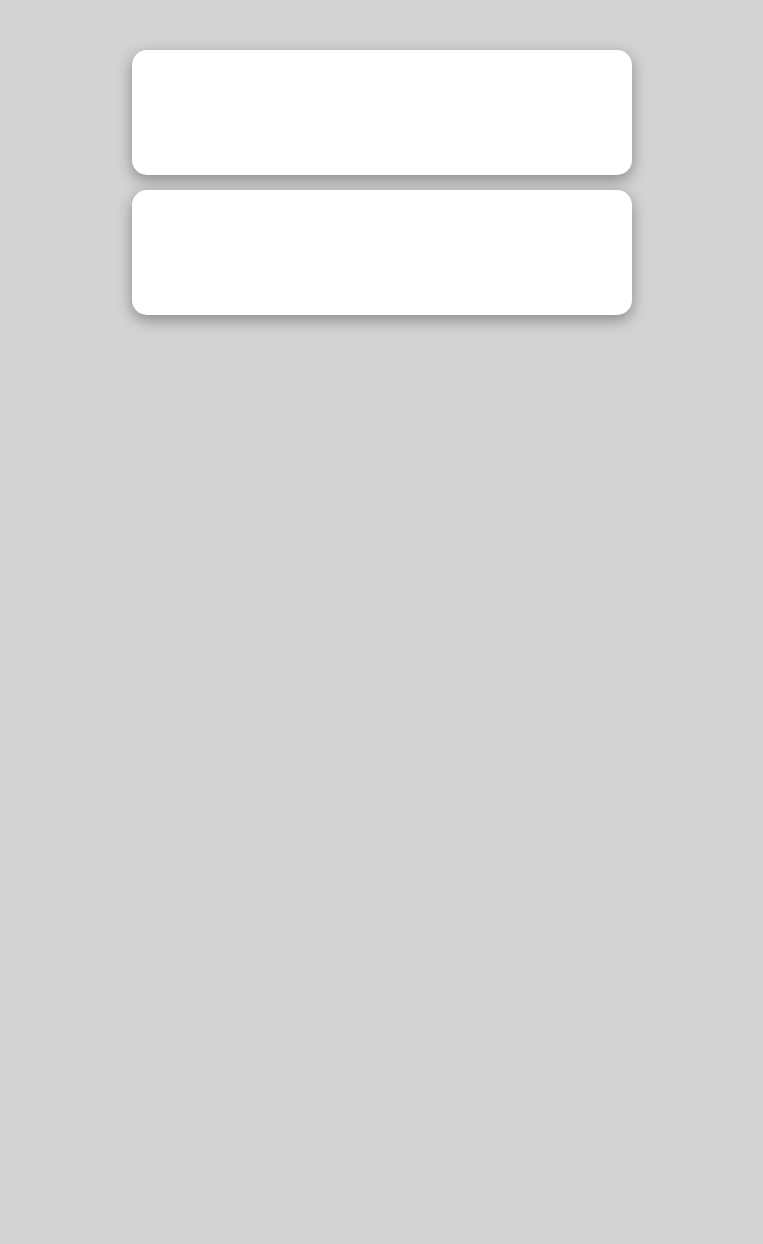
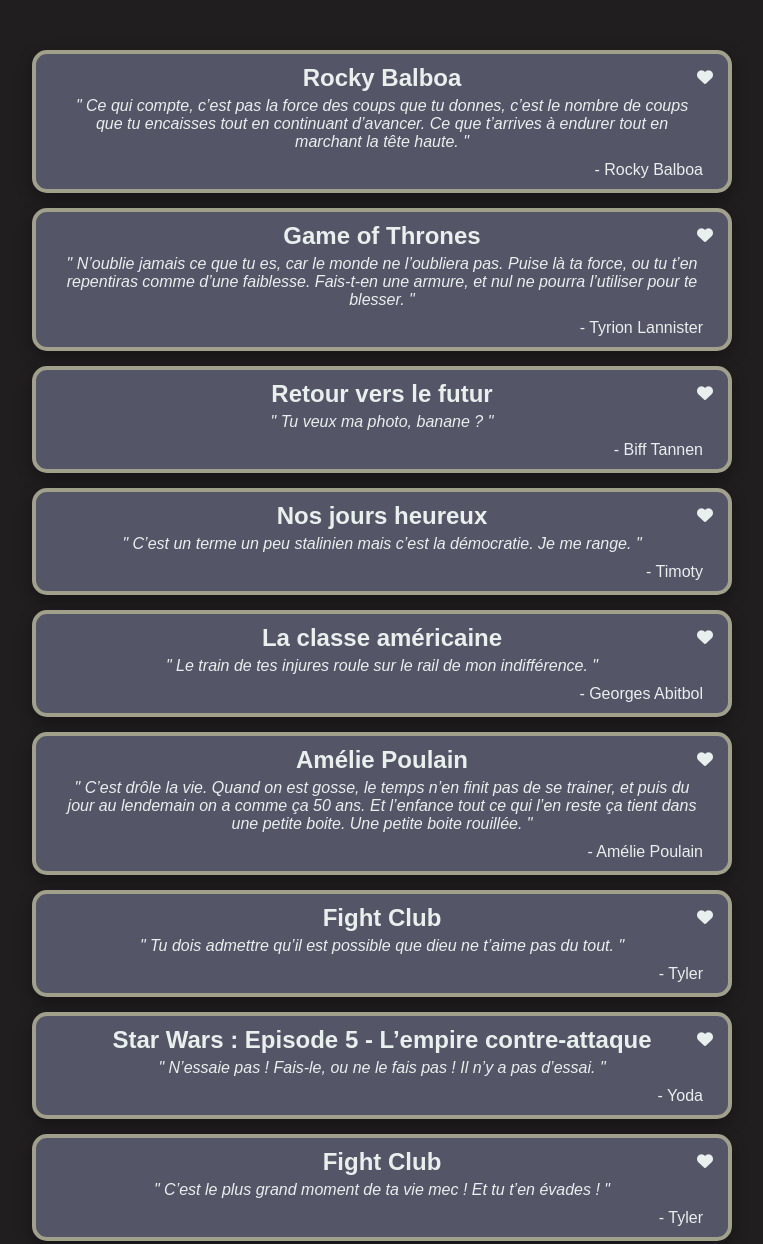
Before and after one commit to Flibouche/Exo_JS_2, a plain HTML site: page exercice5/index.html in a window 1280 px wide. Shown: the top 1244 px of the page, without its empty margins (258-1021 px from the left). Before the commit the page ends 800 px from the top, so only its background shows below. Drawn offline with Linux system fonts and the light colour scheme.

Commit message:
Fin de tous les exercices, ajout de commentaire sur l'exercice 5.

```diff
--- a/exercice5/css/style.css
+++ b/exercice5/css/style.css
@@ -2,11 +2,20 @@
     box-sizing: border-box;
     margin: 0;
     padding: 0;
+    font-family: Arial, Helvetica, sans-serif;
 }
 
 body {
-    background-color: lightgrey;
+    background-color: #211e20;
 }
+
+@keyframes tilt-shaking {
+    0% { transform: rotate(0deg); }
+    25% { transform: rotate(5deg); }
+    50% { transform: rotate(0deg); }
+    75% { transform: rotate(-5deg); }
+    100% { transform: rotate(0deg); }
+  }
 
 .quotes {
     display: grid;
@@ -15,10 +24,46 @@ body {
     margin-top: 50px;
 }
 
-.quote {
-    width: 500px;
-    height: 125px;
+.quoteContainer {
+    position: relative;
+    width: 700px;
+    height: 100%;
     border-radius: 15px;
-    background-color: white;
+    background-color:  #555568;
     box-shadow: rgba(0, 0, 0, 0.35) 0px 5px 15px;
+    border: 4px solid #a0a08b;
+    padding: 10px 25px;
 }
+
+.quoteTitle,
+.quoteContent,
+.quoteAuthor,
+.fa-solid {
+    color: #e9efec;
+}
+
+.quoteTitle,
+.quoteContent {
+    text-align: center;
+}
+
+.quoteTitle {
+    font-weight: 800;
+    padding-bottom: 5px;
+}
+
+.quoteContent {
+    font-style: italic;
+    padding-bottom: 10px;
+}
+
+.quoteAuthor {
+    text-align: right;
+}
+
+.fa-solid {
+    position: absolute;
+    top: 15px;
+    right: 15px;
+    transition: .5s;
+}
--- a/exercice5/index.html
+++ b/exercice5/index.html
@@ -4,6 +4,9 @@
 <head>
     <meta charset="UTF-8">
     <meta name="viewport" content="width=device-width, initial-scale=1.0">
+
+    <!-- ========================== FONT AWESOME =======================-->
+    <link rel="stylesheet" href="https://cdnjs.cloudflare.com/ajax/libs/font-awesome/6.5.1/css/all.min.css" integrity="sha512-DTOQO9RWCH3ppGqcWaEA1BIZOC6xxalwEsw9c2QQeAIftl+Vegovlnee1c9QX4TctnWMn13TZye+giMm8e2LwA==" crossorigin="anonymous" referrerpolicy="no-referrer" />
 
     <!--========================== CSS =======================-->
     <link rel="stylesheet" href="css/style.css">
@@ -14,19 +17,11 @@
 <body>
     <section>
         <div class="quotes">
-            <div class="quote">
-                <p></p>
+
             </div>
-
-            <div class="quote">
-                <p></p>
-            </div>
-
-        </div>
-
-        <script src="js/quotes.js"></script>
-        <script src="js/main.js"></script>
     </section>
+    <script src="js/quotes.js"></script>
+    <script src="js/main.js"></script>
 </body>
 
 </html>
--- a/exercice5/js/main.js
+++ b/exercice5/js/main.js
@@ -1 +1,44 @@
-const affichage = document.querySelector(".quotes");
+// Sélectionne l'élément avec la classe "quotes" dans le document HTML
+const quoteParent = document.querySelector(".quotes");
+
+// Pour chaque citation dans la liste "quotes"
+quotes.forEach((quote) => {
+  // Crée un conteneur pour chaque citation
+  const quoteContainer = document.createElement("div");
+  quoteContainer.classList.add("quoteContainer");
+
+  // Crée des éléments pour le titre, le contenu et l'auteur de la citation
+  const titleElement = document.createElement("h2");
+  const contentElement = document.createElement("p");
+  const authorElement = document.createElement("p");
+  const heartIcon = document.createElement("i");
+
+  // Assignation des valeurs aux éléments
+  titleElement.textContent = quote.title;
+  contentElement.textContent = '" ' + quote.content + ' "'; // Encadre le contenu de la citation avec des guillemets
+  authorElement.textContent = "- " + quote.author;
+
+  // Ajout de classes aux éléments pour les styles CSS
+  titleElement.classList.add("quoteTitle");
+  contentElement.classList.add("quoteContent");
+  authorElement.classList.add("quoteAuthor");
+  heartIcon.classList.add("fa-solid", "fa-heart");
+
+  // Ajout des éléments dans le conteneur de citation
+  quoteContainer.appendChild(heartIcon);
+  quoteContainer.appendChild(titleElement);
+  quoteContainer.appendChild(contentElement);
+  quoteContainer.appendChild(authorElement);
+
+  // Ajoute un écouteur d'événements pour réagir au clic sur l'icône de cœur
+  heartIcon.addEventListener("click", function() {
+    heartIcon.style.color = "red";
+    heartIcon.style.animation = "tilt-shaking 0.15s";
+    heartIcon.style.transform = "scale(1.3, 1.3)";
+  });
+
+  // Ajoute le conteneur de citation à l'élément parent
+  quoteParent.appendChild(quoteContainer);
+});
+
+//A venir : localStorage(stocker les id des citations en favoris (tableau avec des valeurs numériques)
--- a/exercice5/js/quotes.js
+++ b/exercice5/js/quotes.js
@@ -1,9 +1,92 @@
-var quotes = {
-        "Serges Karamazov":"Barrez-vous **** de mimes.",
-        "Georges Abitbol":"Le train de tes injures roule sur le rail de mon indifférence.",
-        "Hubert Bonisseur de la Bath":"Ca ne prenait pas beaucoup plus de temps.",
-        "Moulinier":"L'habit ne fait pas le moine, mais il fait l'agent... Même non titularisé.",
-        "Orson Welles":"C'est du vol et du plagiat. J'aime pas trop les voleurs et..."
-};
-
-console.log(quotes);
+let quotes = [
+    {
+        "id": 1,
+        "author": "Rocky Balboa",
+        "title": "Rocky Balboa",
+        "content": "Ce qui compte, c’est pas la force des coups que tu donnes, c’est le nombre de coups que tu encaisses tout en continuant d’avancer. Ce que t’arrives à endurer tout en marchant la tête haute."
+    },
+    {
+        "id": 2,
+        "author": "Tyrion Lannister",
+        "title": "Game of Thrones",
+        "content": "N’oublie jamais ce que tu es, car le monde ne l’oubliera pas. Puise là ta force, ou tu t’en repentiras comme d’une faiblesse. Fais-t-en une armure, et nul ne pourra l’utiliser pour te blesser."
+    },
+    {
+        "id": 3,
+        "author": "Biff Tannen",
+        "title": "Retour vers le futur",
+        "content": "Tu veux ma photo, banane ?"
+    },
+    {
+        "id": 4,
+        "author": "Timoty",
+        "title": "Nos jours heureux",
+        "content": "C’est un terme un peu stalinien mais c’est la démocratie. Je me range."
+    },
+    {
+        "id": 5,
+        "author": "Georges Abitbol",
+        "title": "La classe américaine",
+        "content": "Le train de tes injures roule sur le rail de mon indifférence."
+    },
+    {
+        "id": 6,
+        "author": "Amélie Poulain",
+        "title": "Amélie Poulain",
+        "content": "C’est drôle la vie. Quand on est gosse, le temps n’en finit pas de se trainer, et puis du jour au lendemain on a comme ça 50 ans. Et l’enfance tout ce qui l’en reste ça tient dans une petite boite. Une petite boite rouillée."
+    },
+    {
+        "id": 7,
+        "author": "Tyler",
+        "title": "Fight Club",
+        "content": "Tu dois admettre qu’il est possible que dieu ne t’aime pas du tout."
+    },
+    {
+        "id": 8,
+        "author": "Yoda",
+        "title": "Star Wars : Episode 5 - L’empire contre-attaque",
+        "content": "N’essaie pas ! Fais-le, ou ne le fais pas ! Il n’y a pas d’essai."
+    },
+    {
+        "id": 9,
+        "author": "Tyler",
+        "title": "Fight Club",
+        "content": "C’est le plus grand moment de ta vie mec ! Et tu t’en évades !"
+    },
+    {
+        "id": 10,
+        "author": "Dom Cobb",
+        "title": "Inception",
+        "content": "Le rêve semble réel quand on y est, ce n’est que quand on se réveille qu’on se rend compte qu’il avait quelque chose d’étrange…"
+    },
+    {
+        "id": 11,
+        "author": "Joel",
+        "title": "Eternal Sunshine of the Spotless Mind",
+        "content": "I could die right now Clem. I’m just…happy. I’ve never felt that before. I’m just exactly where I want to be."
+    },
+    {
+        "id": 12,
+        "author": "Personne",
+        "title": "Mon nom est personne",
+        "content": "Le seul moyen d’allonger la vie, c’est d’essayer de ne pas la raccourcir."
+    },
+    {
+        "id": 13,
+        "author": "Frodon",
+        "title": "Le Seigneur des anneaux : le retour du roi",
+        "content": "Comment reprendre le cours de son ancienne vie, comment continuer, lorsque dans son cœur on commence à comprendre qu’on ne peut plus retourner en arrière. Il y a des choses que le temps ne peut cicatriser, des blessures si profondes qu’elles se sont emparées de vous."
+    },
+    {
+        "id": 14,
+        "author": "Ian Malcolm",
+        "title": "Jurassic Park",
+        "content": "Auriez-vous projeté de mettre des dinosaures dans votre parc à dinosaures ?"
+    },
+    {
+        "id": 15,
+        "author": "Mathilda",
+        "title": "Léon",
+        "content": "La vie c’est comme ça tout le temps ? Ou c’est seulement quand on est petit ?"
+    },
+]
```
